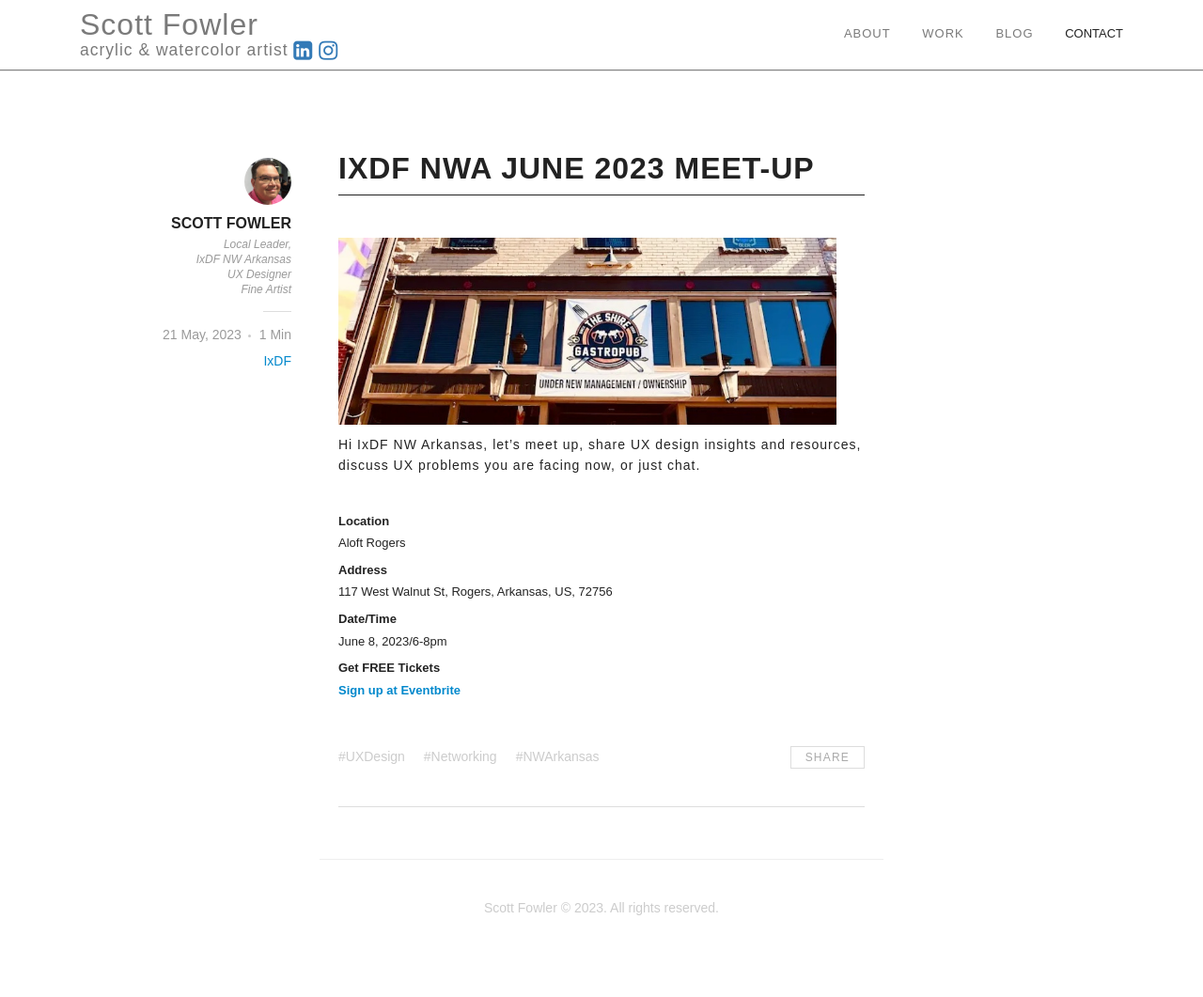
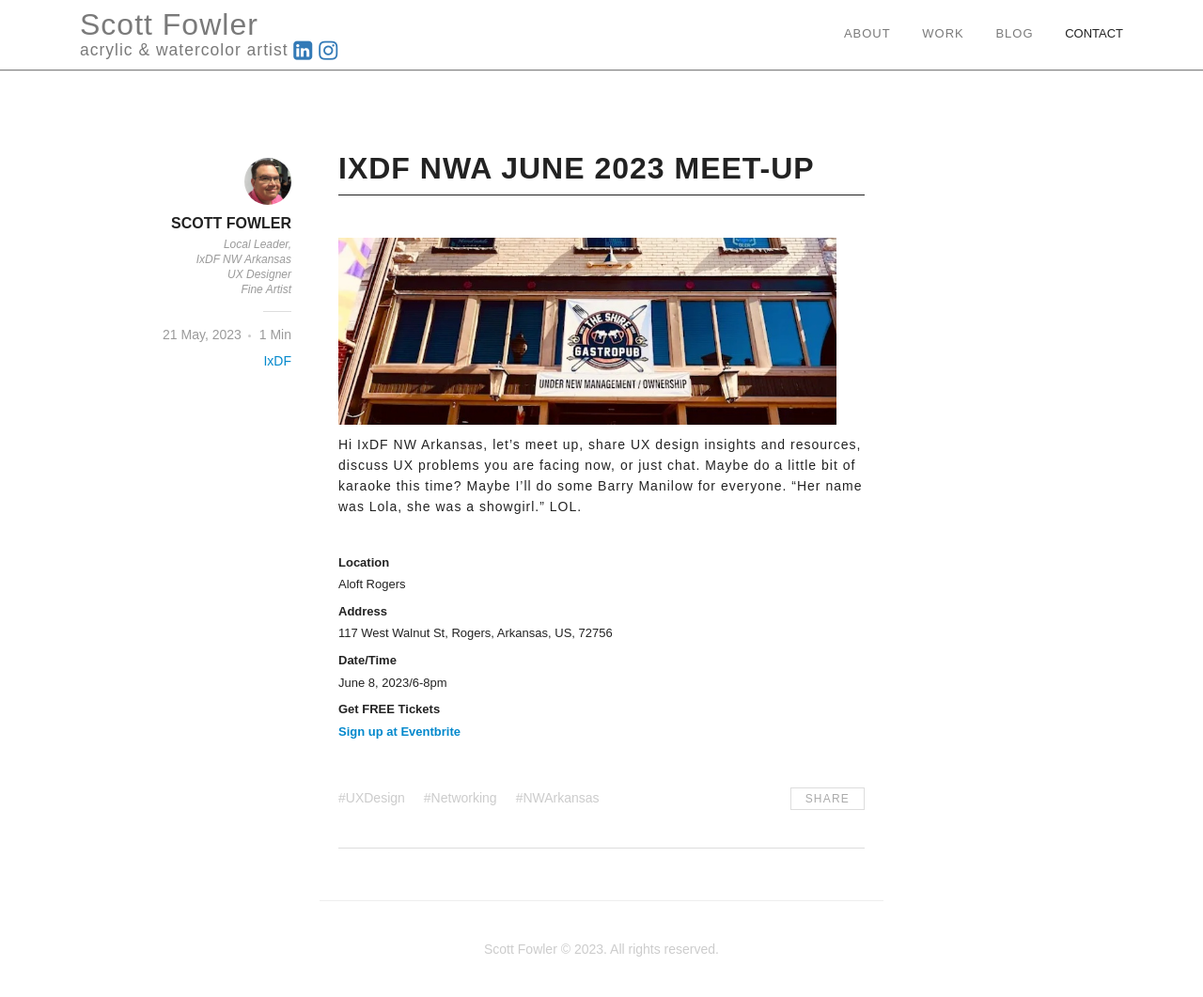
Before and after one commit to mscottfowler/2023mscottfowler.com, a Jekyll site: the page built from _posts/2023-05-21-ixdf-june-meetup.md, in a window 1280 px wide. Shown: the whole page at 94% size. Built offline with Jekyll 4.4.1, drawn with Linux system fonts in a browser that asks for light colours; nearby versions of some CDN libraries; some web fonts are replaced; comment, search, counter and statistics services are not loaded; before the commit the page ends 1017 px from its top, so only the background shows below that.

Commit message:
add karaoke comment to june post

```diff
--- a/_posts/2023-05-21-ixdf-june-meetup.md
+++ b/_posts/2023-05-21-ixdf-june-meetup.md
@@ -11,6 +11,7 @@
 </figure>
 
 Hi IxDF NW Arkansas, let’s meet up, share UX design insights and resources, discuss UX problems you are facing now, or just chat.
+Maybe do a little bit of karaoke this time? Maybe I'll do some Barry Manilow for everyone. "Her name was Lola, she was a showgirl." LOL.
 
 Location
 : Aloft Rogers
```
